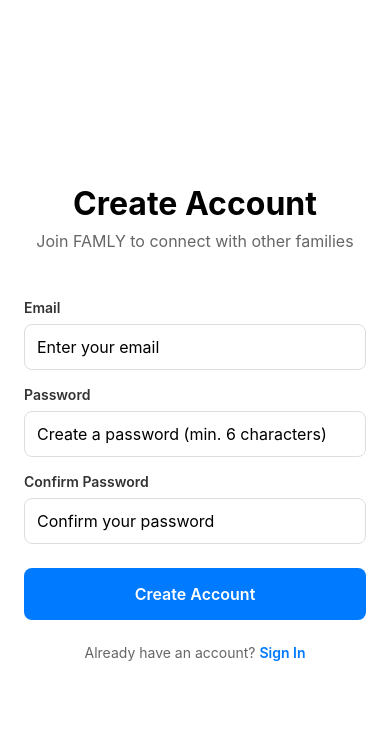
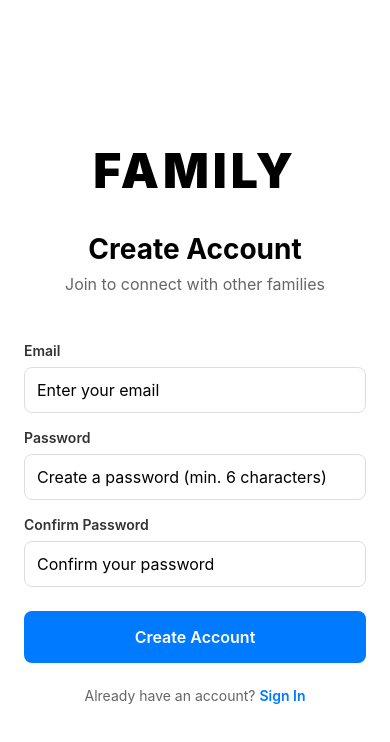
Before and after one commit to jakehb1/FAMLY-APP-, a React Native app: screen /SignUp in a window 390 px wide. Shown: the top 742 px of the page. Built offline with nearby package versions, Linux system fonts and the light colour scheme; no server answers.

Commit message:
Add FAMILY logo throughout app
- Create reusable Logo component with size variants
- Add logo to Login, Sign Up, and Home screens
- Update splash screen background color to match logo design
- Logo displays as bold, black, sans-serif text (FAMILY)

```diff
--- a/app.json
+++ b/app.json
@@ -10,7 +10,7 @@
     "splash": {
       "image": "./assets/splash-icon.png",
       "resizeMode": "contain",
-      "backgroundColor": "#ffffff"
+      "backgroundColor": "#F5F5F5"
     },
     "ios": {
       "supportsTablet": true
--- /dev/null
+++ b/src/components/Logo.tsx
@@ -0,0 +1,38 @@
+import React from 'react';
+import { Text, StyleSheet, ViewStyle, TextStyle } from 'react-native';
+
+interface LogoProps {
+  size?: 'small' | 'medium' | 'large' | 'xlarge';
+  color?: string;
+  style?: ViewStyle;
+}
+
+export default function Logo({ size = 'large', color = '#000', style }: LogoProps) {
+  const sizeStyles = {
+    small: { fontSize: 24, letterSpacing: 2 },
+    medium: { fontSize: 36, letterSpacing: 3 },
+    large: { fontSize: 48, letterSpacing: 4 },
+    xlarge: { fontSize: 64, letterSpacing: 5 },
+  };
+
+  return (
+    <Text
+      style={[
+        styles.logo,
+        sizeStyles[size],
+        { color },
+        style,
+      ]}
+    >
+      FAMILY
+    </Text>
+  );
+}
+
+const styles = StyleSheet.create({
+  logo: {
+    fontWeight: '900',
+    fontFamily: 'System',
+    textAlign: 'center',
+  },
+});
--- a/src/screens/HomeScreen.tsx
+++ b/src/screens/HomeScreen.tsx
@@ -1,6 +1,7 @@
 import React from 'react';
 import { View, Text, TouchableOpacity, StyleSheet, ScrollView } from 'react-native';
 import { useAuth } from '../contexts/AuthContext';
+import Logo from '../components/Logo';
 
 export default function HomeScreen({ navigation }: any) {
   const { user, signOut } = useAuth();
@@ -8,7 +9,8 @@
   return (
     <ScrollView style={styles.container} contentContainerStyle={styles.content}>
       <View style={styles.header}>
-        <Text style={styles.title}>Welcome to FAMLY!</Text>
+        <Logo size="large" />
+        <Text style={styles.welcomeText}>Welcome!</Text>
         <Text style={styles.subtitle}>You're signed in as: {user?.email}</Text>
       </View>
 
@@ -57,34 +59,59 @@
   container: {
     flex: 1,
     backgroundColor: '#fff',
+  },
+  content: {
+    paddingBottom: 32,
+  },
+  header: {
+    padding: 24,
+    borderBottomWidth: 1,
+    borderBottomColor: '#eee',
+    marginBottom: 16,
     alignItems: 'center',
-    justifyContent: 'center',
-    padding: 24,
   },
-  title: {
-    fontSize: 32,
-    fontWeight: 'bold',
+  welcomeText: {
+    fontSize: 24,
+    fontWeight: '600',
     color: '#000',
-    marginBottom: 16,
+    marginTop: 16,
+    marginBottom: 8,
   },
   subtitle: {
-    fontSize: 16,
+    fontSize: 14,
     color: '#666',
-    marginBottom: 8,
+    textAlign: 'center',
   },
-  email: {
+  menu: {
+    padding: 16,
+  },
+  menuItem: {
+    padding: 20,
+    borderWidth: 1,
+    borderColor: '#ddd',
+    borderRadius: 12,
+    marginBottom: 12,
+    backgroundColor: '#fff',
+  },
+  menuItemTitle: {
     fontSize: 18,
-    color: '#007AFF',
-    marginBottom: 32,
     fontWeight: '600',
+    color: '#000',
+    marginBottom: 4,
   },
-  button: {
+  menuItemSubtitle: {
+    fontSize: 14,
+    color: '#666',
+  },
+  signOutButton: {
     backgroundColor: '#FF3B30',
     borderRadius: 8,
     padding: 16,
-    paddingHorizontal: 32,
+    marginHorizontal: 24,
+    marginTop: 16,
+    alignItems: 'center',
   },
-  buttonText: {
+  signOutButtonText: {
     color: '#fff',
     fontSize: 16,
     fontWeight: '600',
--- a/src/screens/LoginScreen.tsx
+++ b/src/screens/LoginScreen.tsx
@@ -11,6 +11,7 @@
   Platform,
 } from 'react-native';
 import { useAuth } from '../contexts/AuthContext';
+import Logo from '../components/Logo';
 
 interface LoginScreenProps {
   navigation: any;
@@ -48,8 +49,11 @@
       behavior={Platform.OS === 'ios' ? 'padding' : 'height'}
     >
       <View style={styles.content}>
+        <View style={styles.logoContainer}>
+          <Logo size="large" />
+        </View>
         <Text style={styles.title}>Welcome Back</Text>
-        <Text style={styles.subtitle}>Sign in to your FAMLY account</Text>
+        <Text style={styles.subtitle}>Sign in to your account</Text>
 
         <View style={styles.form}>
           <Text style={styles.label}>Email</Text>
@@ -110,8 +114,12 @@
     justifyContent: 'center',
     padding: 24,
   },
+  logoContainer: {
+    alignItems: 'center',
+    marginBottom: 32,
+  },
   title: {
-    fontSize: 32,
+    fontSize: 28,
     fontWeight: 'bold',
     color: '#000',
     marginBottom: 8,
--- a/src/screens/SignUpScreen.tsx
+++ b/src/screens/SignUpScreen.tsx
@@ -12,6 +12,7 @@
   ScrollView,
 } from 'react-native';
 import { useAuth } from '../contexts/AuthContext';
+import Logo from '../components/Logo';
 
 interface SignUpScreenProps {
   navigation: any;
@@ -80,8 +81,11 @@
     >
       <ScrollView contentContainerStyle={styles.scrollContent}>
         <View style={styles.content}>
+          <View style={styles.logoContainer}>
+            <Logo size="large" />
+          </View>
           <Text style={styles.title}>Create Account</Text>
-          <Text style={styles.subtitle}>Join FAMLY to connect with other families</Text>
+          <Text style={styles.subtitle}>Join to connect with other families</Text>
 
           <View style={styles.form}>
             <Text style={styles.label}>Email</Text>
@@ -158,8 +162,12 @@
     justifyContent: 'center',
     padding: 24,
   },
+  logoContainer: {
+    alignItems: 'center',
+    marginBottom: 32,
+  },
   title: {
-    fontSize: 32,
+    fontSize: 28,
     fontWeight: 'bold',
     color: '#000',
     marginBottom: 8,
```
Also changed, not shown: src/screens/SplashScreen.tsx (added, +33 -0 lines).
